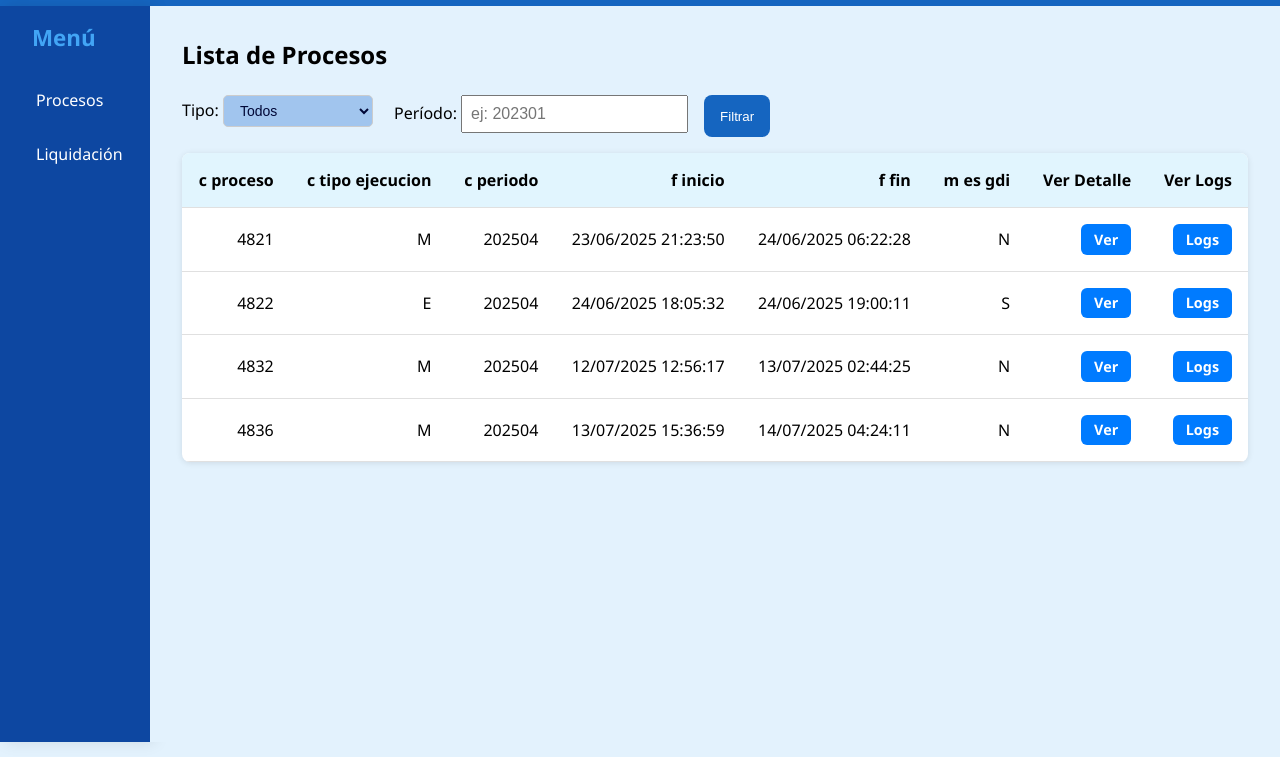
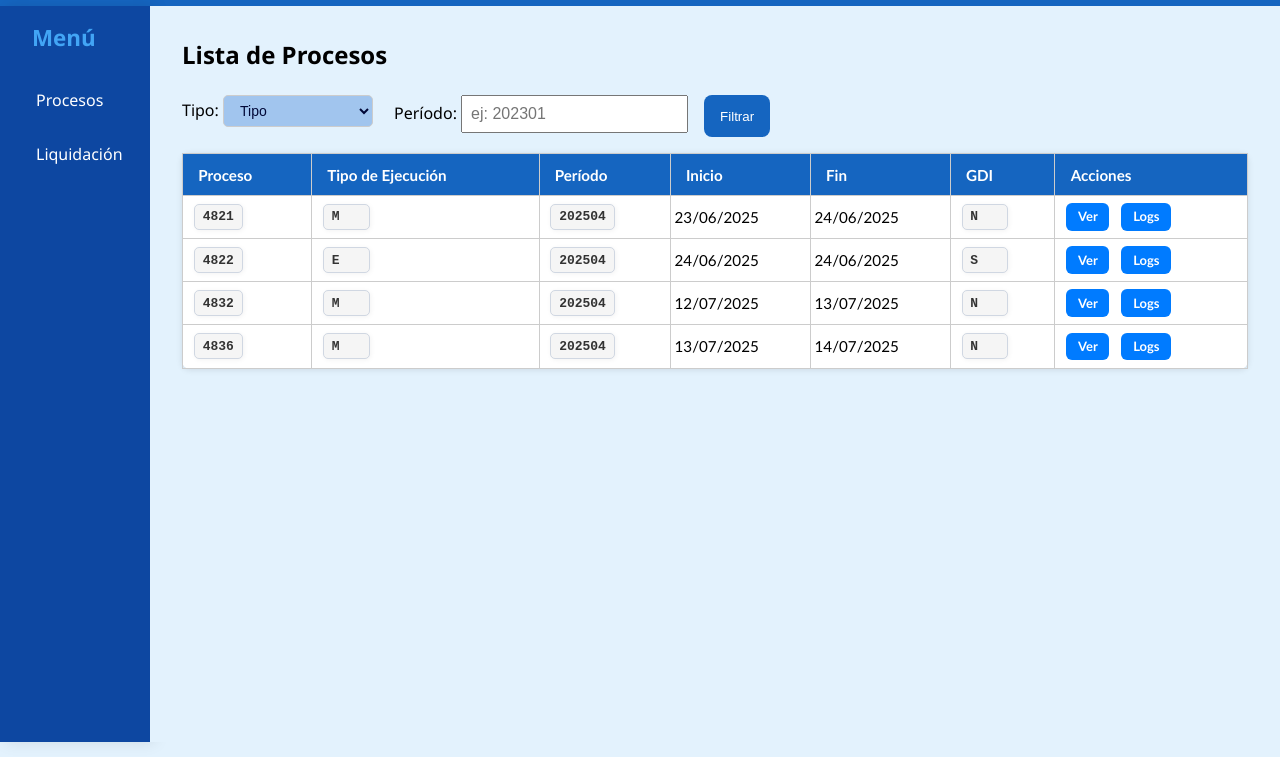
Before and after one commit to matimorales721/WebLiqui, a plain HTML site: page pages/procesos.html in a window 1280 px wide. Shown: the part 43-800 px from the top of the page. Drawn offline with Linux system fonts and the light colour scheme.

Commit message:
arreglo la tabla de procesos

```diff
--- a/js/procesos.js
+++ b/js/procesos.js
@@ -1,55 +1,61 @@
-let procesosOriginales = [];
+import { poblarSelectUnico } from './tableLogic.js';
+import { generarTabla } from './tableUI.js';
+import { safeFetch } from './newUtils.js';
 
 document.addEventListener('DOMContentLoaded', () => {
-    fetch('../data/procesos.json')
-        .then((res) => res.json())
-        .then((json) => {
-            procesosOriginales = json.results[0].items;
-            renderTabla(procesosOriginales);
-        });
+    Promise.all([safeFetch('../data/procesos.json')]).then(([procesos]) => {
+        // Si no hay datos, no continuar
+        if (!procesos || !procesos.length) return;
 
-    document.getElementById('filtroBtn').addEventListener('click', filtrar);
-});
+        // Poblar selects únicos
+        poblarSelectUnico(procesos, 'c_tipo_ejecucion', 'filtroTipo', 'Tipo');
+        poblarSelectUnico(procesos, 'c_periodo', 'filtroPeriodo', 'Período');
 
-function renderTabla(procesos) {
-    const table = document.getElementById('tablaProcesos');
-    const headers = [
-        'c_proceso',
-        'c_tipo_ejecucion',
-        'c_periodo',
-        'f_inicio',
-        'f_fin',
-        'm_es_gdi',
-        'Ver Detalle',
-        'Ver Logs'
+        // Renderizar tabla principal
+        const columnas = [
+            { key: 'c_proceso', header: 'Proceso', format: 'code' },
+            { key: 'c_tipo_ejecucion', header: 'Tipo de Ejecución', format: 'code' },
+            { key: 'c_periodo', header: 'Período', format: 'code' },
+            { key: 'f_inicio', header: 'Inicio', format: 'date' },
+            { key: 'f_fin', header: 'Fin', format: 'date' },
+            { key: 'm_es_gdi', header: 'GDI', format: 'code' },
+            {
+                key: 'acciones',
+                header: 'Acciones',
+                format: 'btn',
+                render: (item) => {
+                    const btnDetalle = document.createElement('a');
+                    btnDetalle.className = 'btn';
+                    btnDetalle.href = `proceso.html?codigo=${item.c_proceso}`;
+                    btnDetalle.textContent = 'Ver';
+                    const espacio = document.createElement('span');
+                    espacio.style.display = 'inline-block';
+                    espacio.style.width = '12px';
+                    const btnLogs = document.createElement('a');
+                    btnLogs.className = 'btn';
+                    btnLogs.href = `logs.html?codigo=${item.c_proceso}`;
+                    btnLogs.textContent = 'Logs';
+                    const cont = document.createElement('div');
+                    cont.style.display = 'flex';
+                    cont.style.gap = '12px';
+                    cont.appendChild(btnDetalle);
+                    cont.appendChild(btnLogs);
+                    return cont;
+                }
+            }
         ];
-    const thead = `<thead><tr>${headers.map((h) => `<th>${h.replace(/_/g, ' ')}</th>`).join('')}</tr></thead>`;
-    const tbody = `<tbody>${procesos
-        .map(
-            (p) => `
-    <tr>
-      <td>${p.c_proceso}</td>
-      <td>${p.c_tipo_ejecucion}</td>
-      <td>${p.c_periodo}</td>
-      <td>${p.f_inicio || ''}</td>
-      <td>${p.f_fin || ''}</td>
-      <td>${p.m_es_gdi}</td>
-      <td><a class="btn" href="proceso.html?codigo=${p.c_proceso}">Ver</a></td>
-      <td><a class="btn" href="logs.html?codigo=${p.c_proceso}">Logs</a></td>
-    </tr>`
-        )
-        .join('')}</tbody>`;
-    table.innerHTML = thead + tbody;
-}
+        generarTabla(procesos, 'tablaProcesos', columnas);
 
-function filtrar() {
+        // Filtro
+        document.getElementById('filtroBtn').addEventListener('click', () => {
             const tipo = document.getElementById('filtroTipo').value;
             const periodo = document.getElementById('filtroPeriodo').value.trim();
-
-    const filtrados = procesosOriginales.filter(
+            const filtrados = procesos.filter(
                 (p) =>
-            (tipo === '' || p.c_tipo_ejecucion === tipo) && (periodo === '' || p.c_periodo.toString().includes(periodo))
+                    (tipo === '' || p.c_tipo_ejecucion === tipo) &&
+                    (periodo === '' || p.c_periodo.toString().includes(periodo))
             );
-
-    renderTabla(filtrados);
-}
+            generarTabla(filtrados, 'tablaProcesos', columnas);
+        });
+    });
+});
--- a/pages/procesos.html
+++ b/pages/procesos.html
@@ -45,11 +45,11 @@
                     <button id="filtroBtn" onclick="filtrar()">Filtrar</button>
                 </div>
 
-                <table id="tablaProcesos" class="proceso-table"></table>
+                <table id="tablaProcesos" class="styled-table"></table>
             </div>
         </div>
 
-        <script src="../js/procesos.js"></script>
+        <script type="module" src="../js/procesos.js"></script>
 
         <!-- Mis js utiles -->
         <script type="module" src="../js/formatters.js"></script>
```
Lines whose indentation alone changed are shown as unchanged.
